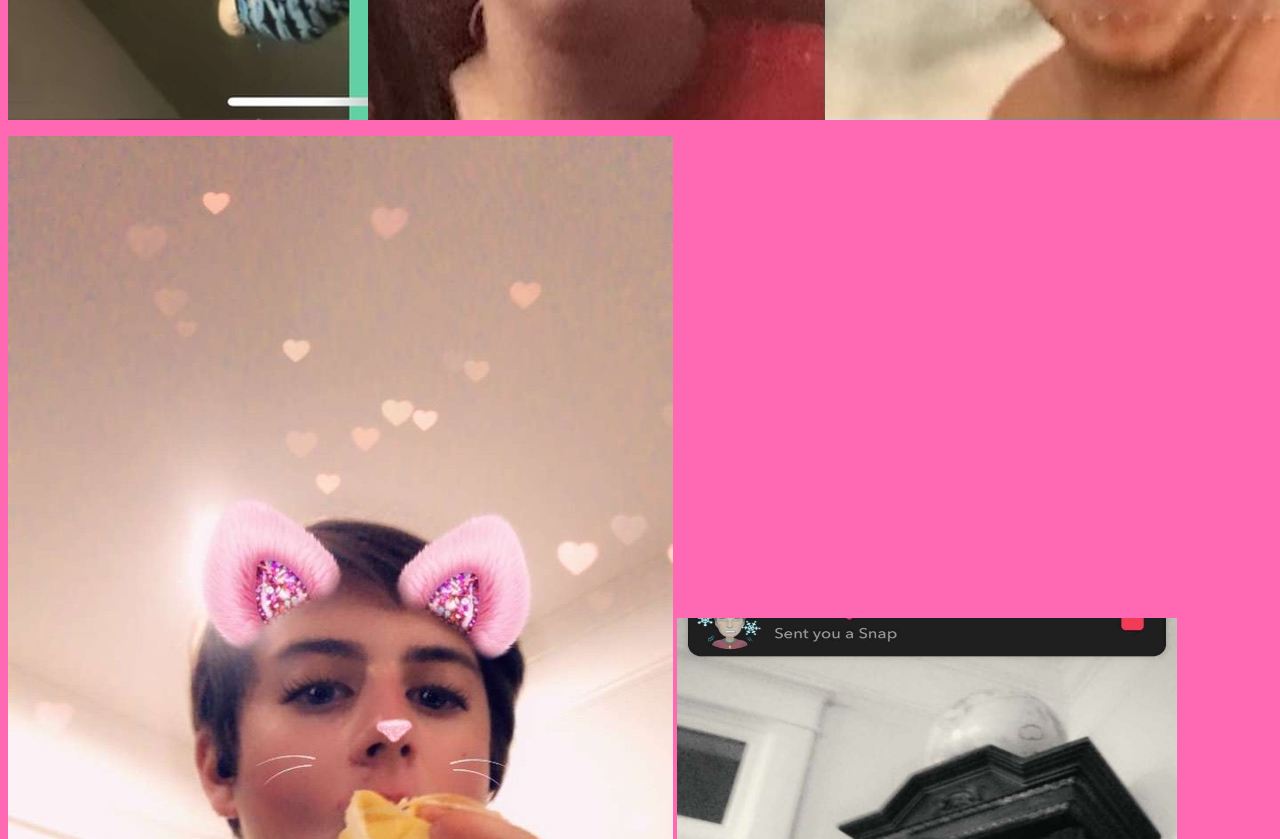
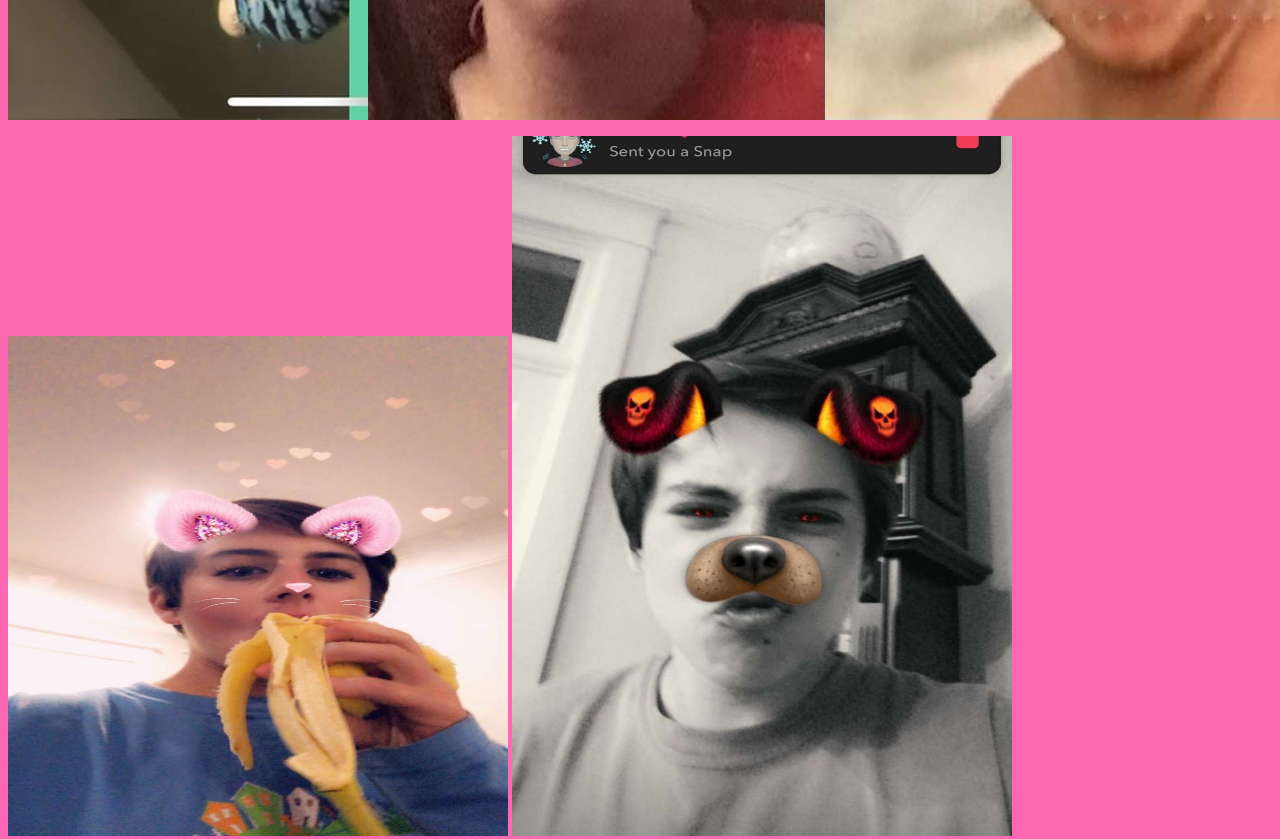
Before and after one commit to UserOG17/david-pride, a plain HTML site: page index.html in a window 1280 px wide. Shown: the part 1520-2359 px from the top of the page. Drawn offline with Linux system fonts and the light colour scheme.

Commit message:
commit# Please enter the commit message for your changes. Lines starting

```diff
--- a/index.html
+++ b/index.html
@@ -17,7 +17,7 @@
 <img src="./david4.jpeg" alt="david">
 <img src="./baby.jpeg" alt="david">
 <img src="./david6.jpeg" alt=""></p>
-<p id="cen"><img src="./david7.jpeg" alt="">
+<p id="cen"><img src="./david7.jpeg" alt="" height="500" width="500">
 <img src="./david9.jpeg" alt="" height="700" width="500"></p>
 </body>
 </html>
```
